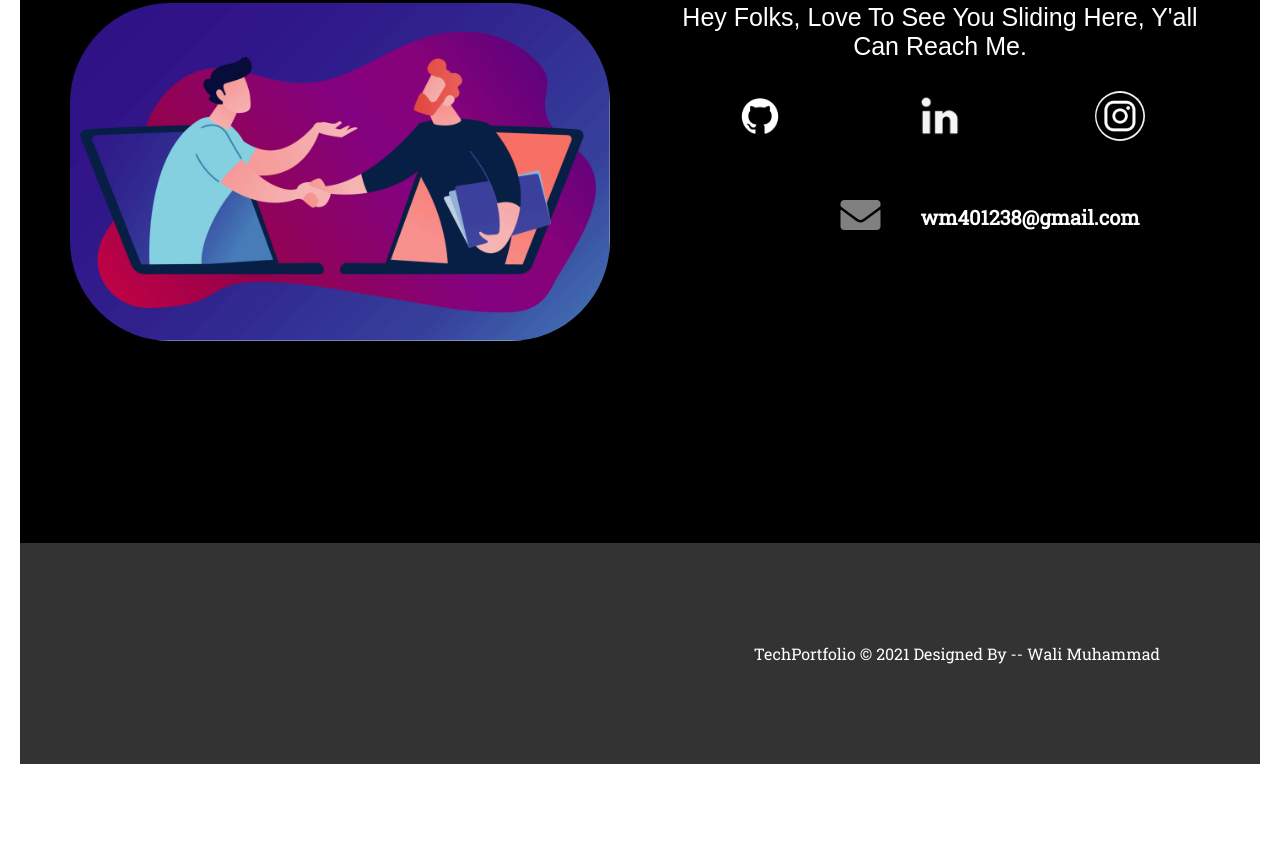
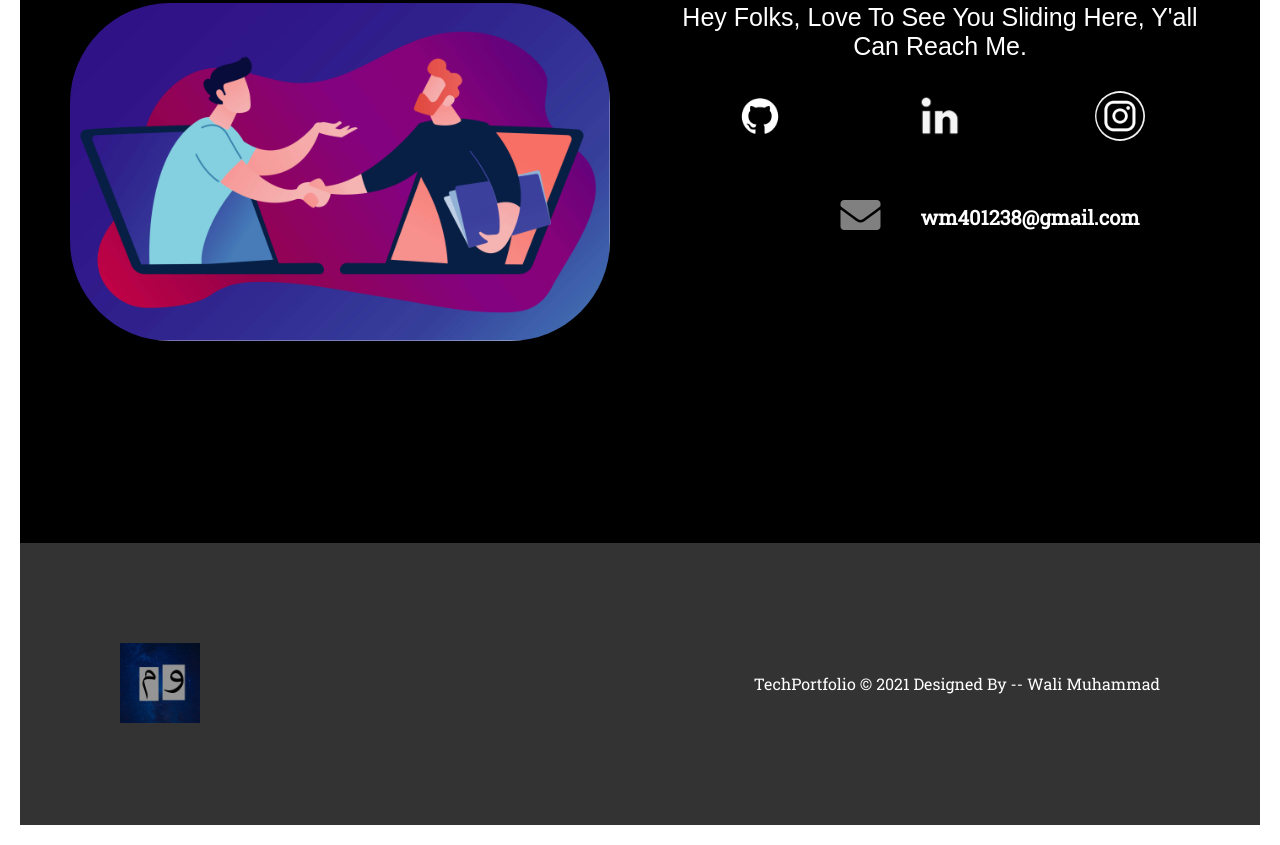
Before and after one commit to waaw-meem/Tech-Portfolio-WaliM17, a website: page index.html in a window 1280 px wide. Shown: the part 4752-5597 px from the top of the page. Before the commit the page ends 5536 px from the top, so only its background shows below. Drawn offline with Linux system fonts and the light colour scheme.

Commit message:
image complete

```diff
--- a/index.html
+++ b/index.html
@@ -562,7 +562,7 @@
     <footer class="footer-section">
         <div class="flexfooter-container">
             <div class="footer-logo-img">
-                <!-- <img src="./img/_waaw_meem.png" alt="logo" class="footer-logo"> -->
+                <img src="./img/_waaw_meem.png" alt="logo" class="footer-logo">
             </div>
 
 
```
